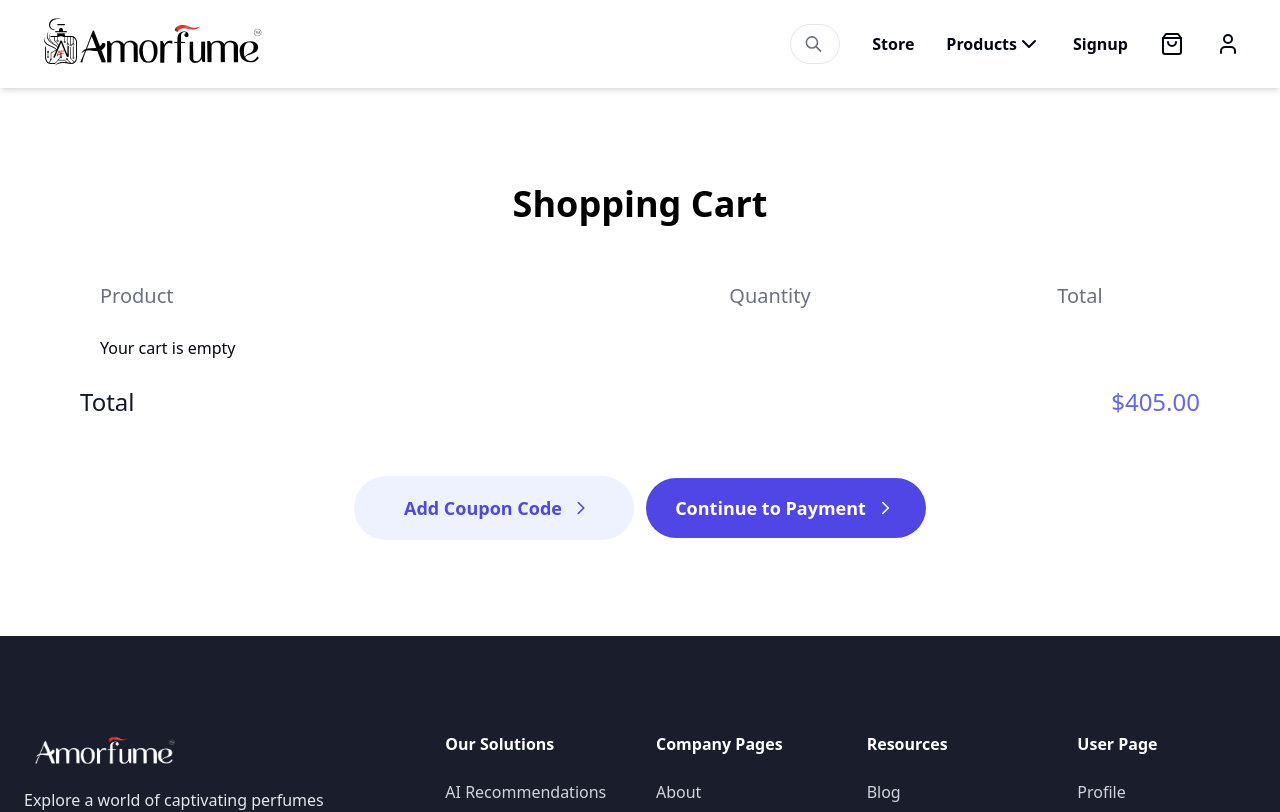
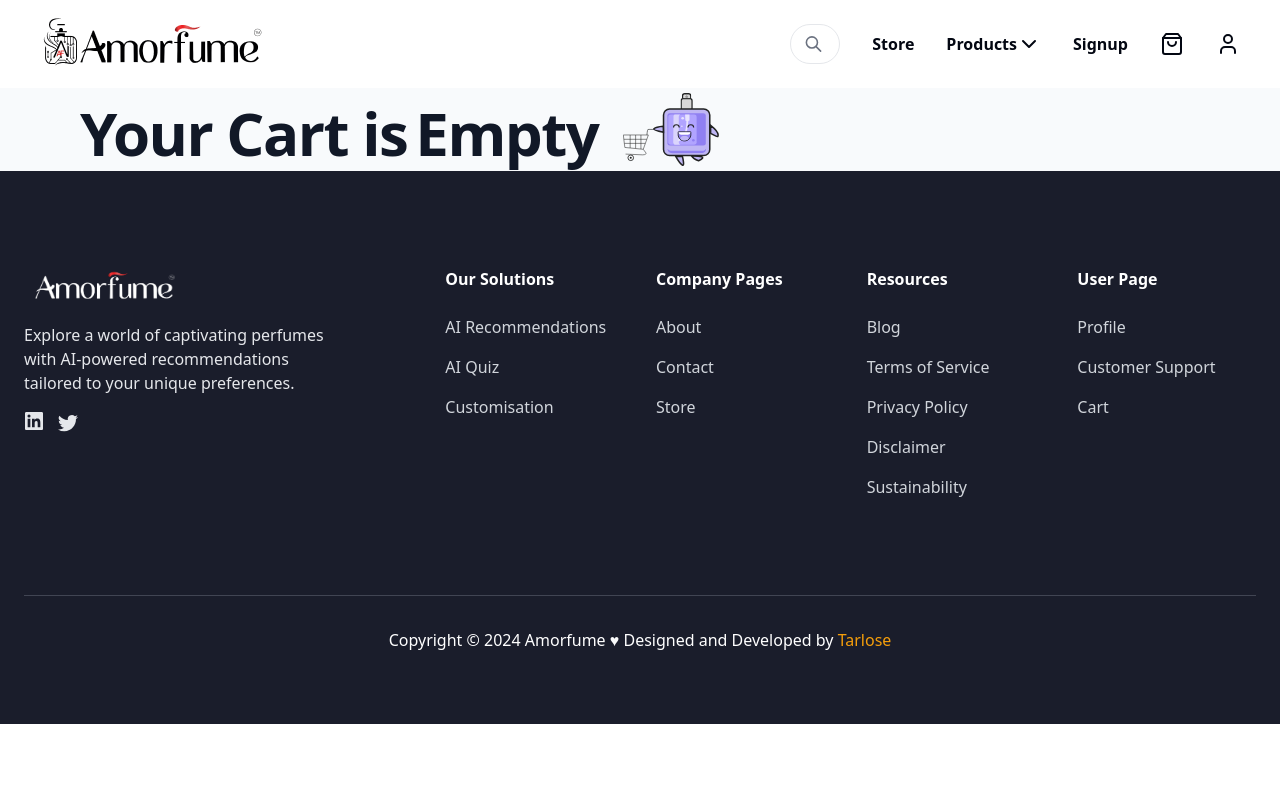
Before and after one commit to HuzaifaAnsari0/Amorfume, a React (Vite) app in the folder amorfume-vite/frontend/: page /cart in a window 1280 px wide. Shown: the top 812 px of the page. Built offline with nearby package versions, Linux system fonts and the light colour scheme.

Commit message:
errors fixed

```diff
--- a/amorfume-vite/frontend/index.html
+++ b/amorfume-vite/frontend/index.html
@@ -9,5 +9,6 @@
   <body>
     <div id="root"></div>
     <script type="module" src="/src/main.tsx"></script>
+    <script src="https://checkout.razorpay.com/v1/checkout.js"></script>
   </body>
 </html>
--- a/amorfume-vite/frontend/src/App.tsx
+++ b/amorfume-vite/frontend/src/App.tsx
@@ -26,7 +26,7 @@
 import ProductView from './pages/ProductView';
 import Disclaimer from './pages/company/Disclaimer';
 import Sustainability from './pages/company/Sustainability';
-import EmptyCart from './components/EmptyCart';
+import Payment from './pages/Payment/Payment';
 
 function App() {
   return (
@@ -42,7 +42,6 @@
           <Route path="/teens" element={<Teens />} />
           <Route path="/adults" element={<Adults />} />
           <Route path="/cart" element={<Cart />} />
-          <Route path="/emptycart" element={<EmptyCart />} />
           <Route path="/store/productview/:id" element={<ProductView />} />
           <Route path="/user" element={<UserProfilePage />} />
           <Route path="/customise" element={<Customise />} />
@@ -53,6 +52,7 @@
           <Route path="/contact" element={<Contact />} />
           <Route path="/disclaimer" element={<Disclaimer />} />
           <Route path="/sustainability" element={<Sustainability />} />
+          <Route path="/payment" element={<Payment />} />
           <Route element={<ProtectedRoute />}>
             <Route path="/admin-dashboard" element={<AdminDashboard />} />
             <Route path="/admin-dashboard/insert-products" element={<Products />} />
--- a/amorfume-vite/frontend/src/components/Cart.tsx
+++ b/amorfume-vite/frontend/src/components/Cart.tsx
@@ -1,10 +1,15 @@
 import MaxWidthWrapper from "../@/components/MaxWidthWrapper";
 import Footer from "./Footer";
 import Header from "./Header";
+import { useNavigate } from 'react-router-dom';
 import { useCart } from './CartContext';
+import EmptyCart from "./EmptyCart";
+// import { useEffect } from "react";
 
 const Cart = () => {
-    const { cart, removeFromCart, updateCartQuantity } = useCart();
+    const navigate = useNavigate();
+
+    const { cart, removeFromCart, updateCartQuantity, calculateTotal} = useCart();
 
     const handleRemoveFromCart = (productId: string) => {
         removeFromCart(productId);
@@ -15,7 +20,19 @@
         updateCartQuantity(productId, quantity);
     };
 
+    const navigateToPaymentPage = () => {
+        if (cart.length === 0) {
+            alert("Your cart is empty. Please add items to the cart before proceeding to payment.");
+            return;
+        }
+        navigate('/payment'); // Adjust the path to your payment page
+      };
+
+
     return (
+        <>
+        {cart.length === 0 ?
+        (<EmptyCart />):(
         <div>
             <Header />
             <MaxWidthWrapper>
@@ -30,10 +47,11 @@
                             </p>
                         </div>
 
-                        {cart.length === 0 ? (
-                            <p>Your cart is empty</p>
-                        ) : (
-                            cart.map((product) => {
+                        {/* {cart.length === 0 ? (
+                            {emptyCart()}
+
+                        ) : ( */}
+                            {cart.map((product) => {
                                 const quantity = product.quantity || 1;
                                 const totalPrice = product.price * quantity;
 
@@ -65,11 +83,12 @@
                                     </div>
                                 );
                             })
-                        )}
+                       // )
+                        }
                     </div>
                     <div className="flex items-center justify-between w-full py-6">
                     <p className="font-manrope font-medium text-2xl leading-9 text-gray-900">Total</p>
-                    <h6 className="font-manrope font-medium text-2xl leading-9 text-indigo-500">$405.00</h6>
+                    <h6 className="font-manrope font-medium text-2xl leading-9 text-indigo-500">${calculateTotal().toFixed(2)}</h6>
                 </div>
                     <div className="flex items-center flex-col sm:flex-row justify-center gap-3 mt-8">
                 <button
@@ -81,8 +100,8 @@
                     </svg>
                 </button>
                 <button
-                    className="rounded-full w-full max-w-[280px] py-4 text-center justify-center items-center bg-indigo-600 font-semibold text-lg text-white flex transition-all duration-500 hover:bg-indigo-700">Continue
-                    to Payment
+                    className="rounded-full w-full max-w-[280px] py-4 text-center justify-center items-center bg-indigo-600 font-semibold text-lg text-white flex transition-all duration-500 hover:bg-indigo-700"
+                    onClick={navigateToPaymentPage}>Continue to Payment
                     <svg className="ml-2" xmlns="http://www.w3.org/2000/svg" width="23" height="22" viewBox="0 0 23 22"
                         fill="none">
                         <path d="M8.75324 5.49609L14.2535 10.9963L8.75 16.4998" stroke="white" stroke-width="1.6"
@@ -96,6 +115,8 @@
             </MaxWidthWrapper>
             <Footer />
         </div>
+        )}
+        </>
     );
 };
 
--- a/amorfume-vite/frontend/src/components/CartContext.tsx
+++ b/amorfume-vite/frontend/src/components/CartContext.tsx
@@ -1,4 +1,11 @@
 import React, { createContext, useContext, useState, useEffect, ReactNode } from 'react';
+
+interface UserDetails {
+  name: string;
+  number: string;
+  address: string;
+  email: string;
+}
 
 interface Product {
   _id: string;
@@ -14,11 +21,13 @@
 
 interface CartContextType {
   cart: Product[];
+  userDetails: UserDetails;
+  setUserDetails: (details: UserDetails) => void;
   addToCart: (product: Product) => void;
   removeFromCart: (productId: string) => void;
   updateCartQuantity: (productId: string, quantity: number) => void;
   addToCartWithQuantity: (product: Product, quantity: number) => void;
-
+  calculateTotal: () => number;
 }
 
 const CartContext = createContext<CartContextType | undefined>(undefined);
@@ -33,6 +42,12 @@
 
 export const CartProvider = ({ children, userId }: { children: ReactNode, userId: string }) => {
   const [cart, setCart] = useState<Product[]>([]);
+  const [userDetails, setUserDetails] = useState<UserDetails>({
+    name: '',
+    number: '',
+    address: '',
+    email: ''
+  });
 
   useEffect(() => {
     const storedCart = localStorage.getItem(`cart_${userId}`);
@@ -87,8 +102,12 @@
     localStorage.setItem(`cart_${userId}`, JSON.stringify(updatedCart));
   };
 
+  const calculateTotal = () => {
+    return cart.reduce((total, product) => total + (product.price * (product.quantity || 1)), 0);
+  };
+
   return (
-    <CartContext.Provider value={{ cart, addToCart, removeFromCart, updateCartQuantity, addToCartWithQuantity }}>
+    <CartContext.Provider value={{ cart, userDetails, setUserDetails, addToCart, removeFromCart, updateCartQuantity, addToCartWithQuantity, calculateTotal }}>
       {children}
     </CartContext.Provider>
   );
```
Also changed, not shown: amorfume-vite/frontend/src/components/Header.tsx (+11 -0 lines), amorfume-vite/frontend/src/assets/images/bottleBlack.png (added), 1 other file (tests, documents, lock files or other folders).
